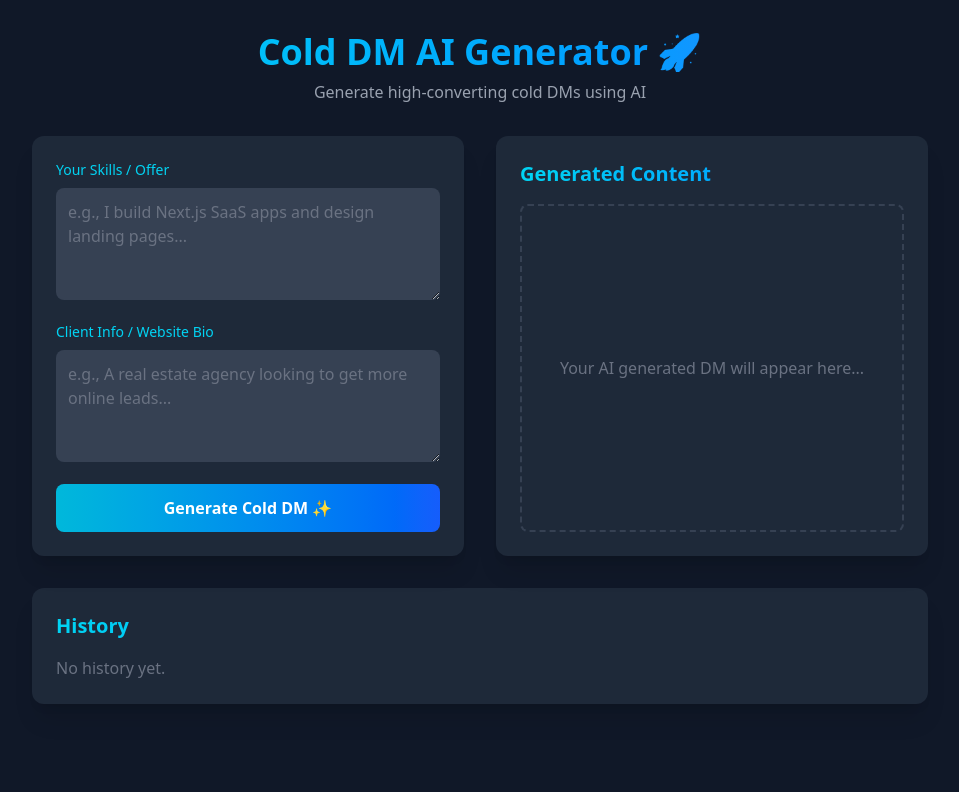
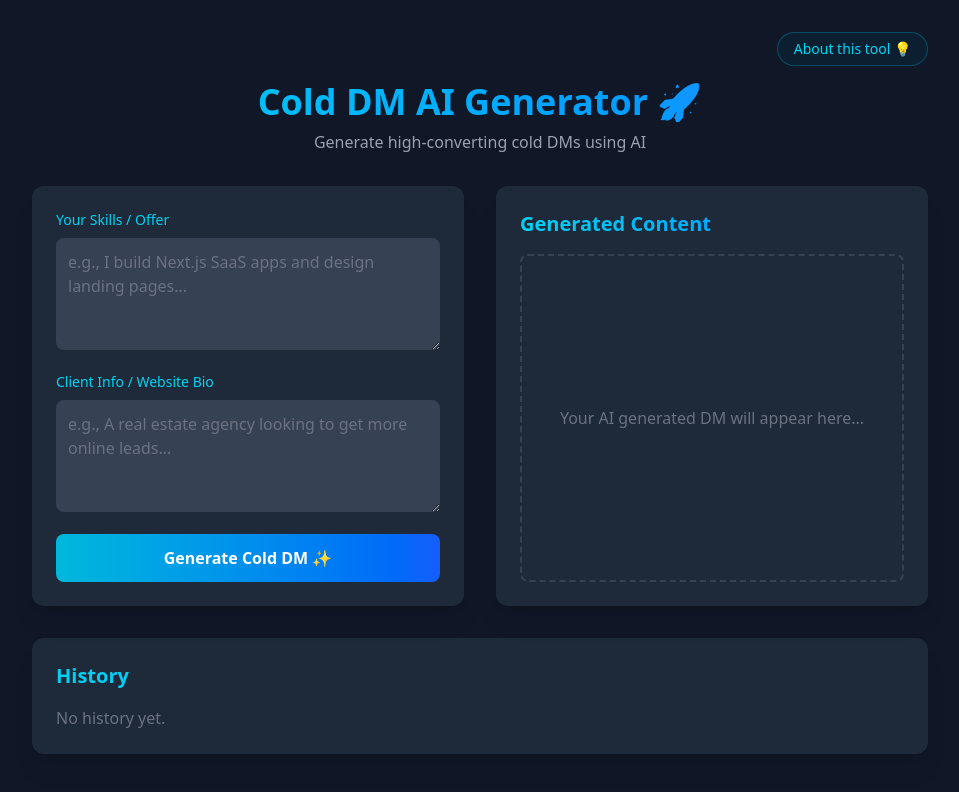
Before and after one commit to hj2599260-byte/cold-dm-ai, a Next.js app: page / in a window 1280 px wide. Shown: the top 792 px of the page, without its empty margins (160-1119 px from the left). Built offline with nearby package versions, Linux system fonts and the light colour scheme.

Commit message:
added link button on main page

```diff
--- a/app/page.tsx
+++ b/app/page.tsx
@@ -1,6 +1,7 @@
 'use client';
 
 import { useState } from 'react';
+import Link from 'next/link';
 
 export default function Home() {
   const [mySkill, setMySkill] = useState<string>('');
@@ -37,6 +38,16 @@ export default function Home() {
 
   return (
     <div className="min-h-screen bg-gray-900 text-white p-8">
+      {/* Top Navigation / About Link */}
+      <div className="max-w-4xl mx-auto flex justify-end mb-4">
+        <Link
+          href="/about"
+          className="text-sm font-medium text-cyan-400 hover:text-cyan-300 border border-cyan-500/30 rounded-full px-4 py-1.5 bg-cyan-950/30 transition"
+        >
+          About this tool 💡
+        </Link>
+      </div>
+
       <main className="max-w-4xl mx-auto space-y-8">
         <section className="text-center space-y-2">
           <h1 className="text-4xl font-extrabold text-transparent bg-clip-text bg-gradient-to-r from-cyan-400 to-blue-500">
```
